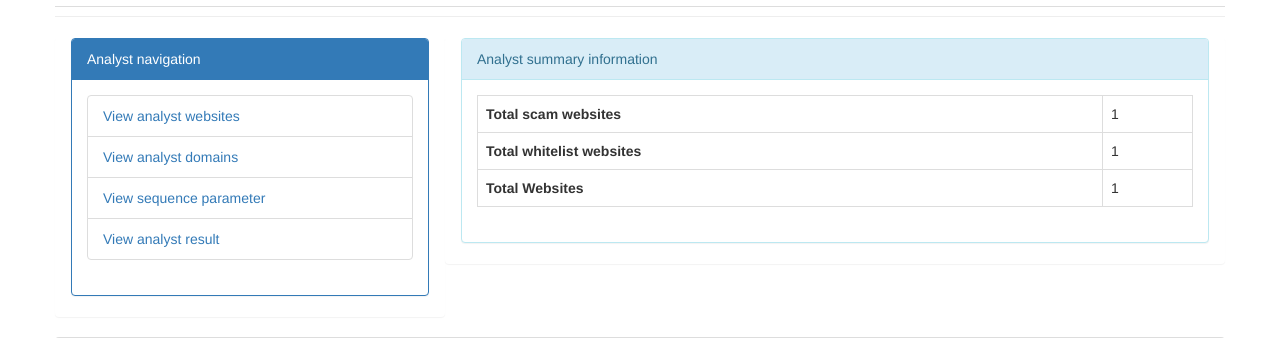
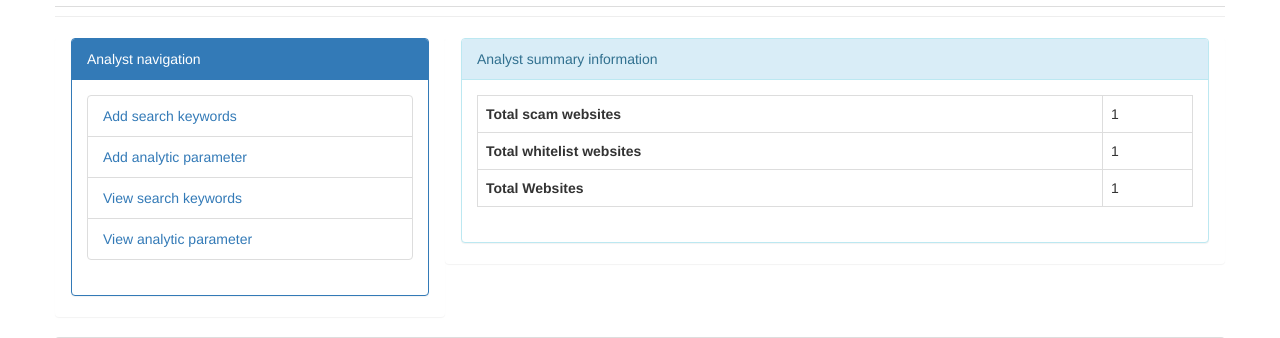
Before and after one commit to essanpupil/autowebsearch, a Django app: template website_analyzer/templates/website_analyzer/dashboard.html in a window 1280 px wide. Shown: the part 198-536 px from the top of the page. Run offline with Django 3.2, Linux system fonts and the light colour scheme; the template is opened without the code that fills it: most values are stand-ins (such as "Sample title", 1, 10 or a date in 2020); some libraries are stand-ins or nearby versions.

Commit message:
Update navigation in analyst based-on analyst doc

```diff
--- a/website_analyzer/templates/website_analyzer/analyst_nav.html
+++ b/website_analyzer/templates/website_analyzer/analyst_nav.html
@@ -3,37 +3,23 @@
     <div class="panel-body">
         <ul class="list-group">
             <li class="list-group-item">
-                <a href="{% url 'website_analyzer:view_websites' %}">
-                    View analyst websites
+                <a href="{% url 'website_analyzer:add_sequence' %}">
+                    Add search keywords
                 </a>
             </li>
             <li class="list-group-item">
-                <a href="{% url 'website_analyzer:view_analyst_domains' %}">
-                    View analyst domains
+                <a href="{% url 'website_analyzer:add_sequence' %}">
+                    Add analytic parameter
                 </a>
             </li>
-        {% if user.is_superuser %}
             <li class="list-group-item">
-                <a href="{% url 'website_analyzer:add_scam_website' %}">
-                    Add new scam websites
+                <a href="{% url 'website_management:view_all_keywords' %}">
+                    View search keywords
                 </a>
             </li>
-        {% endif %}
             <li class="list-group-item">
                 <a href="{% url 'website_analyzer:view_sequence' %}">
-                    View sequence parameter
-                </a>
-            </li>
-        {% if user.is_superuser %}
-            <li class="list-group-item">
-                <a href="{% url 'website_analyzer:add_sequence' %}">
-                    Add sequence parameter
-                </a>
-            </li>
-        {% endif %}
-            <li class="list-group-item">
-                <a href="{% url 'website_analyzer:view_analyst_result' %}">
-                    View analyst result
+                    View analytic parameter
                 </a>
             </li>
         </ul>
```
